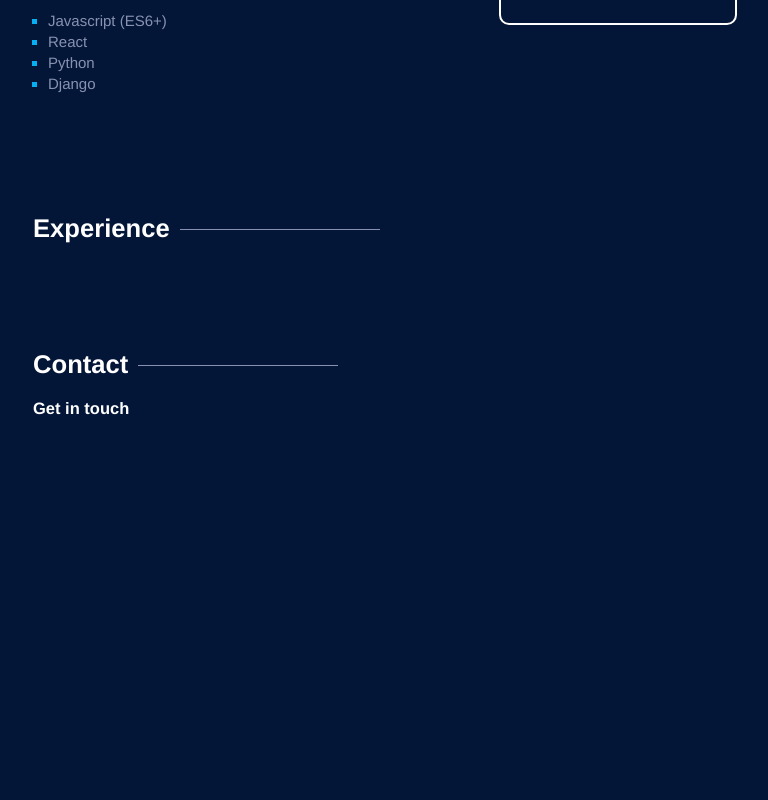
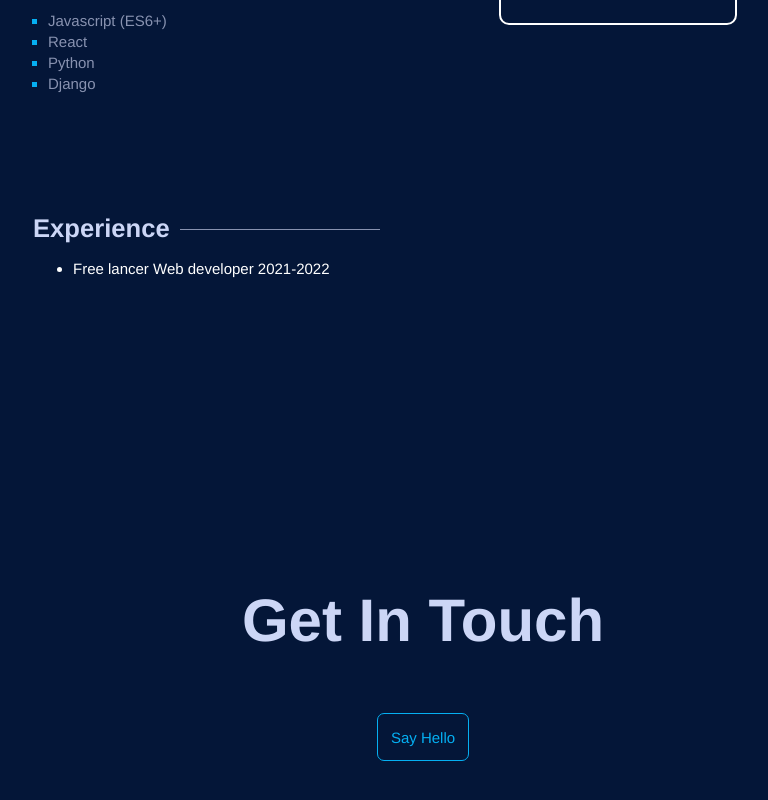
Before and after one commit to Sotorev/portfolio, a React (Create React App) app: page / in a window 1280 px wide. Shown: the part 926-1726 px from the top of the page, without its empty margins (217-985 px from the left). Before the commit the page ends 1446 px from the top, so only its background shows below. Built offline with nearby package versions, Linux system fonts and the light colour scheme.

Commit message:
smooth scroll effect added contact section updated

```diff
--- a/src/App.scss
+++ b/src/App.scss
@@ -16,6 +16,7 @@ body{
     color: #8892b0;
 }
 .section-title {
+  color: #ccd6f6;
   margin: 0;
   display: flex;
   align-items: center;
--- a/src/components/AnimatedLetters/index.scss
+++ b/src/components/AnimatedLetters/index.scss
@@ -24,6 +24,6 @@
 }
 @for $i from 0 through 53{
     .blast._#{$i}{
-        animation-delay: #{$i/10}s;
+        animation-delay: #{$i/12}s;
     }
 }
--- a/src/components/Contact/index.js
+++ b/src/components/Contact/index.js
@@ -6,15 +6,8 @@ const Contact = () => {
 	const [ref, inView, entry] = useInView({ threshold: 0, triggerOnce: true });
 	return(
 		<section ref={ref} className={inView ? 'contact show' : 'contact hidden'} id="contact">
-			<div className="section-title">
-					<AnimatedLetters
-						letterClass={'blast-section'}
-						isLoaded={true}
-						strArray={Array.from("Contact")}
-						idx={0}
-					/>
-			</div>
-			<h2>Get in touch</h2>
+			<h2>Get In Touch</h2>
+			<a href='mailto:manrev@umes.edu.gt'>Say Hello</a>
 		</section>
 	)
 }
--- a/src/components/Contact/index.scss
+++ b/src/components/Contact/index.scss
@@ -1,28 +1,34 @@
-.contact{
-	margin: 10rem 25rem;
-	.blast-section {
-		font-size: clamp(1rem, 2vw, 4rem);
-		font-weight: bold;
-		transition: all 300ms ease-out;
+.contact {
+	margin: 25rem 25rem;
+	display: flex;
+	justify-content: center;
+	flex-direction: column;
+	align-items: center;
+	h2{
+		font-size: clamp(2rem, 10vw, 6rem);
+		color:#ccd6f6;
+	}
+	a{
+		cursor: pointer;
+		text-decoration: none;
+		color: #05AFF2;
+		border: #05AFF2 solid 1px;
+		border-radius: 7px;
+		padding: 1vw;
+		font-size: clamp(1rem, 1.5rem, 3rem);
 		&:hover{
-			color: #05AFF2;
+			background-color: #05aff23e;
 		}
 	}
 }
+
 @media only screen and (max-width:1200px) {
 
 	.contact {
-		margin: 2rem 3rem;
+		margin: 25rem 3rem;
+
 		.blast-section {
 			font-size: 2rem;
 		}
 	}
 }
-// .contact.show{
-// 	transition: all 4s ease;
-// 	opacity: 1;
-// }
-// .contact.hidden{
-// 	transition: all 1s ease;
-// 	opacity: 0;
-// }
--- a/src/components/Experience/index.js
+++ b/src/components/Experience/index.js
@@ -13,6 +13,11 @@ const Experience = () => {
 					idx={0}
 				/>
       </div>
+      <div className="experience-content">
+        <ul>
+          <li>Free lancer Web developer 2021-2022</li>
+        </ul>
+      </div>
 		</section>
 	)
 }
--- a/src/components/Experience/index.scss
+++ b/src/components/Experience/index.scss
@@ -1,20 +1,33 @@
-.experience{
+.experience {
 	margin: 2rem 25rem;
+
 	.blast-section {
 		font-size: clamp(1rem, 2vw, 4rem);
 		font-weight: bold;
 		transition: all 300ms ease-out;
-		&:hover{
+
+		&:hover {
 			color: #05AFF2;
 		}
 	}
+
+	.experience-content {
+
+		ul {
+			li {
+				font-size: clamp(1rem, 1.5rem, 2rem);
+			}
+		}
+	}
 }
+
 @media only screen and (max-width:1200px) {
 
-	.experience{
-	margin: 2rem 3rem;
+	.experience {
+		margin: 2rem 3rem;
+
 		.blast-section {
-				font-size: 2rem;
-			}
+			font-size: 2rem;
+		}
 	}
 }
--- a/src/components/Intro/index.js
+++ b/src/components/Intro/index.js
@@ -16,7 +16,7 @@ const Intro = () => {
     setTimeout(() => {
           setIsLoaded(true);
           setLetterClass("blast")
-        }, 5000);
+        }, 4000);
   }, [])
   return (
     <div className='intro'>
--- a/src/components/Intro/index.scss
+++ b/src/components/Intro/index.scss
@@ -26,7 +26,7 @@ p.slideInUp {
   animation-name: fadeInUp;
   animation-duration: 1s;
   animation-fill-mode: both;
-  animation-delay: 3.5s;
+  animation-delay: 3s;
 }
 
 @media only screen and (max-width: 1200px) {
--- a/src/components/Rightside/index.js
+++ b/src/components/Rightside/index.js
@@ -4,8 +4,8 @@ const RightSide = () => {
   return (
     <div className='right-side animate-sides'>
       <div className='column-mode'>
-        <a href='mailto:sotorev7@gmail.com'>
-          sotorev7@gmail.com
+        <a href='mailto:manrev@umes.edu.gt'>
+          manrev@umes.edu.gt
         </a>
       </div>
     </div>
--- a/src/components/Rightside/index.scss
+++ b/src/components/Rightside/index.scss
@@ -37,6 +37,6 @@
 }
 .animate-sides{
     opacity: 0;
-    animation: fadeInUp 1s 3.5s ease-in-out;
+    animation: fadeInUp 1s 3s ease-in-out;
     animation-fill-mode: forwards;
 }
--- a/src/index.css
+++ b/src/index.css
@@ -4,6 +4,7 @@
 }
 html{
   font-size: 62.5%;
+  scroll-behavior: smooth;
 }
 body {
   margin: 0;
```
Lines whose indentation alone changed are shown as unchanged.
